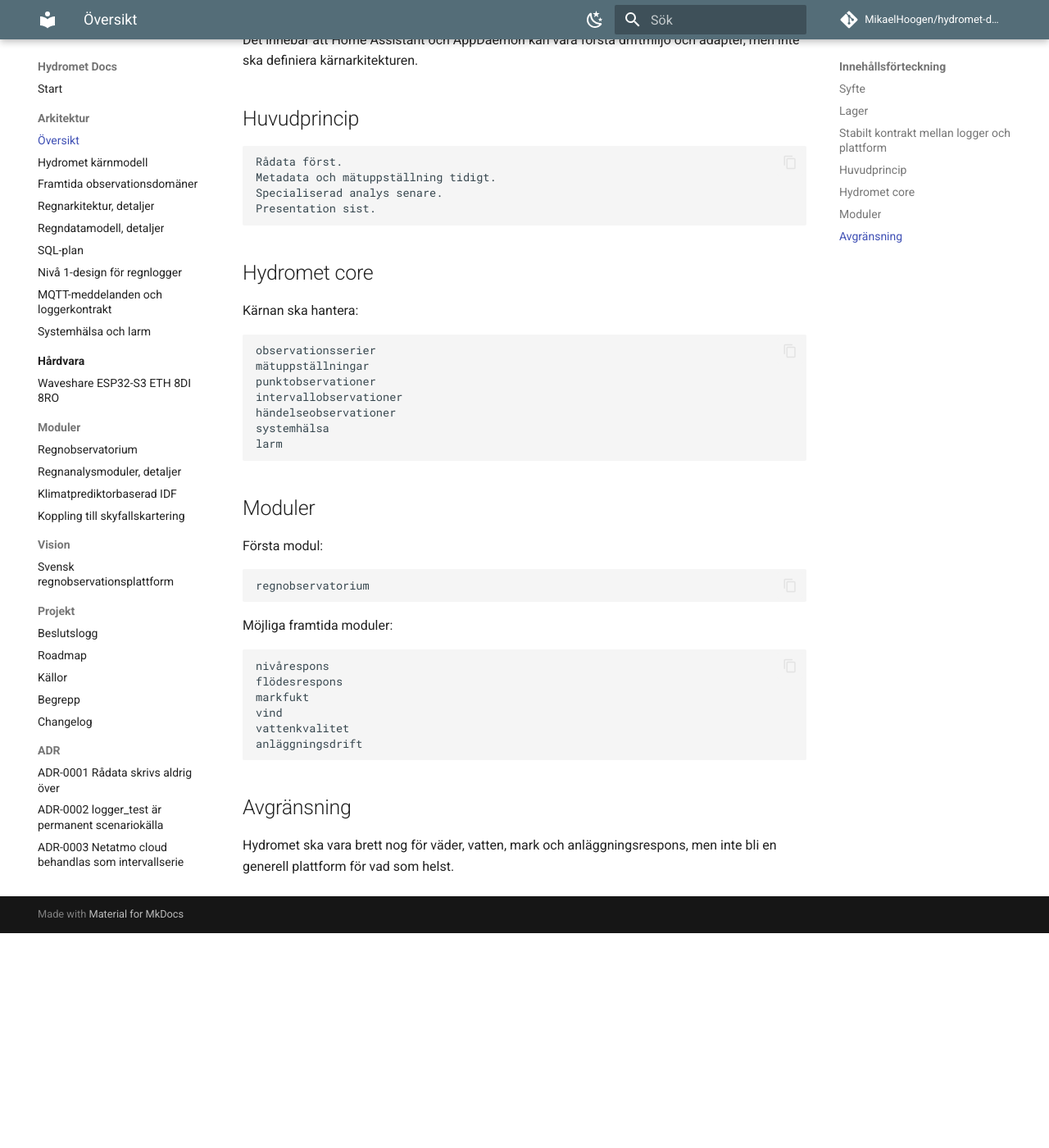
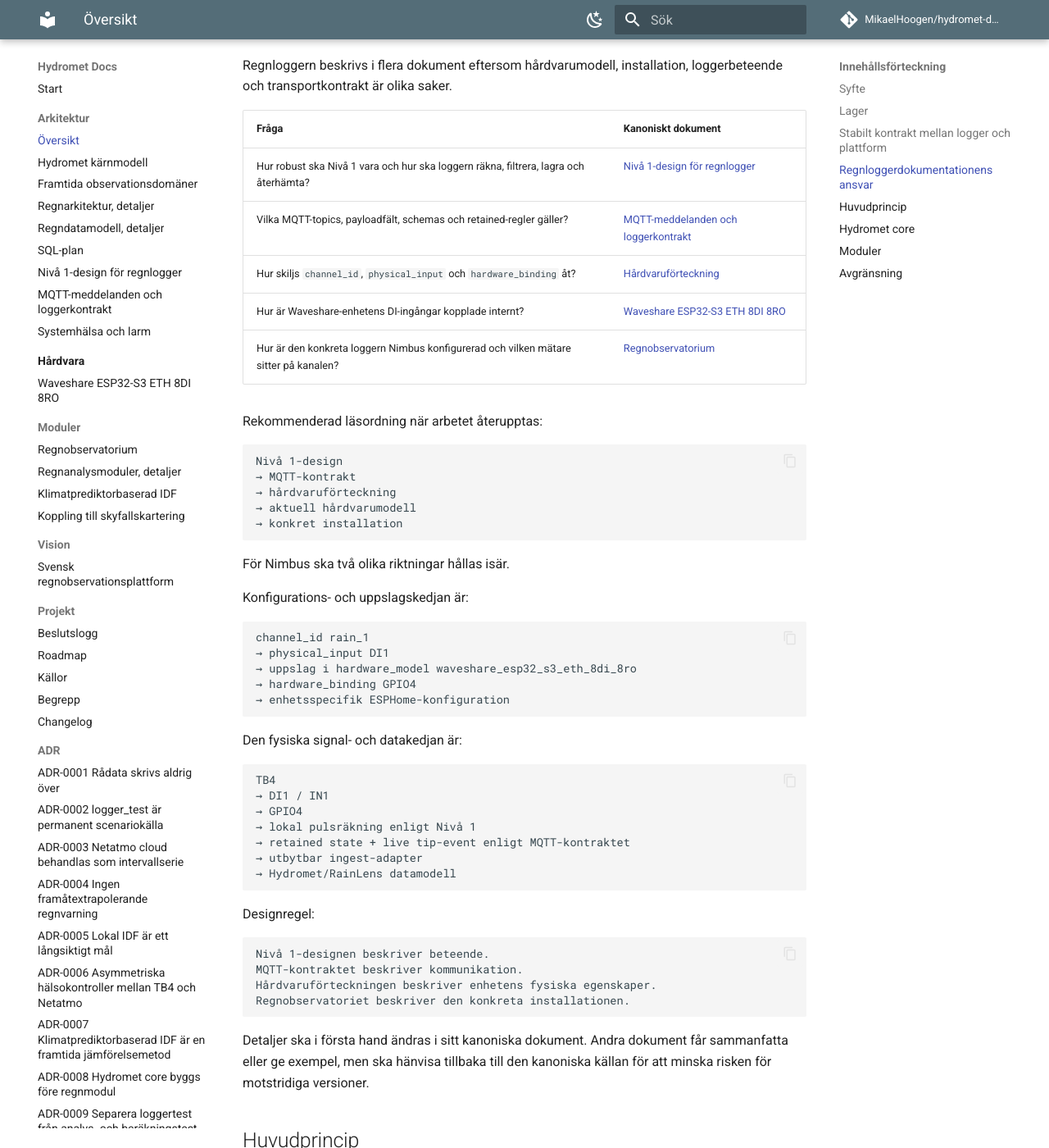
Before and after one commit to MikaelHoogen/hydromet-docs, an MkDocs documentation site: the page built from docs/architecture/overview.md, in a window 1280 px wide and 1400 px high, scrolled down 1398 px. Shown: the whole window at 82% size. Built offline with MkDocs 1.6.1 and Material for MkDocs 9.7.7, drawn with Linux system fonts in a browser that asks for light colours; comment, search, counter and statistics services are not loaded; before the commit the page ends 2536 px from its top, so only the background shows below that.

Commit message:
docs: map logger documentation responsibilities

````diff
--- a/docs/architecture/overview.md
+++ b/docs/architecture/overview.md
@@ -37,17 +37,8 @@ Designprinciper:
 
 ```text
 Loggern behöver inte känna till Home Assistant.
-```
-
-```text
 MQTT-brokern behöver inte känna till databasen.
-```
-
-```text
 Databasen behöver inte känna till AppDaemon.
-```
-
-```text
 Ingest-komponenten är utbytbar.
 ```
 
@@ -64,6 +55,63 @@ Logger → MQTT → RainLens ingest → RainLens/Hydromet datamodell
 ```
 
 Det innebär att Home Assistant och AppDaemon kan vara första driftmiljö och adapter, men inte ska definiera kärnarkitekturen.
+
+## Regnloggerdokumentationens ansvar
+
+Regnloggern beskrivs i flera dokument eftersom hårdvarumodell, installation, loggerbeteende och transportkontrakt är olika saker.
+
+| Fråga | Kanoniskt dokument |
+|---|---|
+| Hur robust ska Nivå 1 vara och hur ska loggern räkna, filtrera, lagra och återhämta? | [Nivå 1-design för regnlogger](level-1-logger-design.md) |
+| Vilka MQTT-topics, payloadfält, schemas och retained-regler gäller? | [MQTT-meddelanden och loggerkontrakt](mqtt-message-contract.md) |
+| Hur skiljs `channel_id`, `physical_input` och `hardware_binding` åt? | [Hårdvaruförteckning](../hardware/index.md) |
+| Hur är Waveshare-enhetens DI-ingångar kopplade internt? | [Waveshare ESP32-S3 ETH 8DI 8RO](../hardware/waveshare-esp32-s3-eth-8di-8ro.md) |
+| Hur är den konkreta loggern Nimbus konfigurerad och vilken mätare sitter på kanalen? | [Regnobservatorium](../modules/rain-observatory.md) |
+
+Rekommenderad läsordning när arbetet återupptas:
+
+```text
+Nivå 1-design
+→ MQTT-kontrakt
+→ hårdvaruförteckning
+→ aktuell hårdvarumodell
+→ konkret installation
+```
+
+För Nimbus ska två olika riktningar hållas isär.
+
+Konfigurations- och uppslagskedjan är:
+
+```text
+channel_id rain_1
+→ physical_input DI1
+→ uppslag i hardware_model waveshare_esp32_s3_eth_8di_8ro
+→ hardware_binding GPIO4
+→ enhetsspecifik ESPHome-konfiguration
+```
+
+Den fysiska signal- och datakedjan är:
+
+```text
+TB4
+→ DI1 / IN1
+→ GPIO4
+→ lokal pulsräkning enligt Nivå 1
+→ retained state + live tip-event enligt MQTT-kontraktet
+→ utbytbar ingest-adapter
+→ Hydromet/RainLens datamodell
+```
+
+Designregel:
+
+```text
+Nivå 1-designen beskriver beteende.
+MQTT-kontraktet beskriver kommunikation.
+Hårdvaruförteckningen beskriver enhetens fysiska egenskaper.
+Regnobservatoriet beskriver den konkreta installationen.
+```
+
+Detaljer ska i första hand ändras i sitt kanoniska dokument. Andra dokument får sammanfatta eller ge exempel, men ska hänvisa tillbaka till den kanoniska källan för att minska risken för motstridiga versioner.
 
 ## Huvudprincip
 
````
